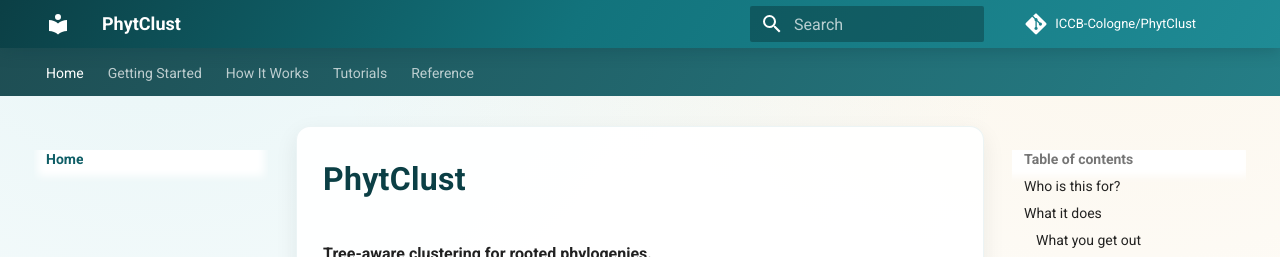
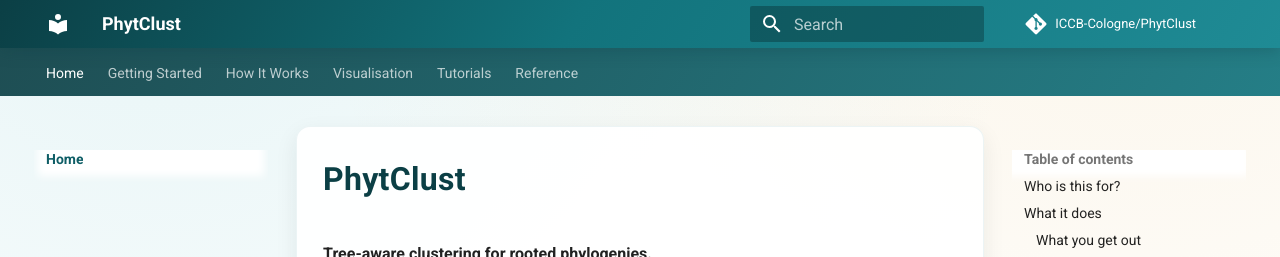
Before and after one commit to ICCB-Cologne/PhytClust, an MkDocs documentation site: the page built from docs/index.md, in a window 1280 px wide and 900 px high. Shown: the top 257 px of the window. Built offline with MkDocs 1.6.1 and Material for MkDocs 9.7.7, drawn with Linux system fonts in a browser that asks for light colours; comment, search, counter and statistics services are not loaded.

Commit message:
mkdocs updated

```diff
--- a/mkdocs.yml
+++ b/mkdocs.yml
@@ -42,6 +42,7 @@ nav:
   - Home: index.md
   - Getting Started: getting-started.md
   - How It Works: concepts.md
+  - Visualisation: visualisation.md
   - Tutorials:
       - CLI End-to-End: tutorials/cli-end-to-end.md
       - Python End-to-End: tutorials/python-end-to-end.md
```
Also changed, not shown: 2 other files.
